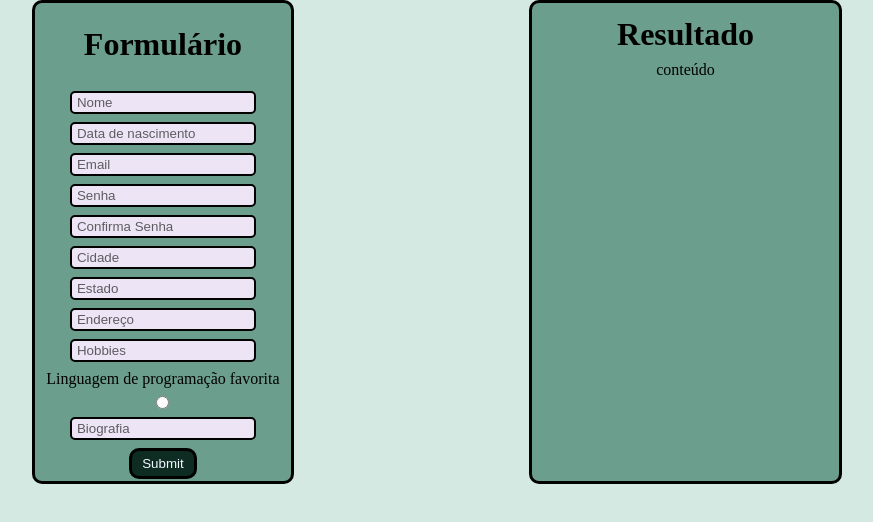
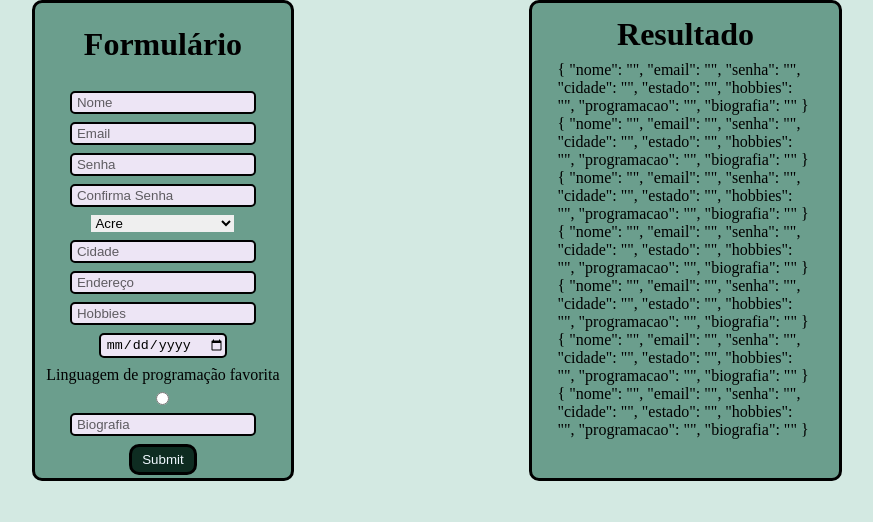
Before and after one commit to lotinmaria/projeto1-Devweb, a Vue app: page / in a window 1280 px wide. Shown: the top 522 px of the page, without its empty margins (203-1076 px from the left). Built offline with nearby package versions, Linux system fonts and the light colour scheme.

Commit message:
Criando as opções do select de estados

```diff
--- a/src/App.vue
+++ b/src/App.vue
@@ -20,25 +20,60 @@ const senhaConfirmada = usuario.senha == confirmaSenha ? true : false
       <form class="form-info" action="">
         <h1 class="titulo">Formulário</h1>
         <input class="input-user" type="text" placeholder="Nome" required />
-        <input class="input-user" type="text" placeholder="Data de nascimento" required />
-        <input class="input-user" type="email" placeholder="Email" required />
-        <input class="input-user" type="password" placeholder="Senha" required />
-        <input class="input-user" type="password" placeholder="Confirma Senha" required />
-        <input class="input-user" type="text" placeholder="Cidade" required />
-        <input class="input-user" type="select" placeholder="Estado" required />
-        <input class="input-user" type="text" placeholder="Endereço" required />
+        <input class="input-user" type="email" placeholder="Email"  />
+        <input class="input-user" type="password" placeholder="Senha"  />
+        <input class="input-user" type="password" placeholder="Confirma Senha"  />
+        <select name="estados" id="estados">
+          <option value="">Acre</option>
+          <option value="">Alagoas</option>
+          <option value="">Amapá</option>
+          <option value="">Amazonas</option>
+          <option value="">Bahia</option>
+          <option value="">Ceará</option>
+          <option value="">Espírito Santo</option>
+          <option value="">Goiás</option>
+          <option value="">Maranhão</option>
+          <option value="">Mato Grosso</option>
+          <option value="">Mato Grosso do Sul</option>
+          <option value="">Minas Gerais</option>
+          <option value="">Pará</option>
+          <option value="">Paraíba</option>
+          <option value="">Paraná</option>
+          <option value="">Penambuco</option>
+          <option value="">Piauí</option>
+          <option value="">Rio de Janeiro</option>
+          <option value="">Rio Grande do Norte</option>
+          <option value="">Rio Grande do Sul</option>
+          <option value="">Rondônia</option>
+          <option value="">Roraima</option>
+          <option value="">Santa Catarina</option>
+          <option value="">São Paulo</option>
+          <option value="">Sergipe</option>
+          <option value="">Tocantins</option>
+          <option value="">Distrito Federal</option>
+        </select>
+        <input class="input-user" type="text" placeholder="Cidade"  />
+        <input class="input-user" type="text" placeholder="Endereço"  />
         <input class="input-user" type="text" placeholder="Hobbies" />
-      <label for="">Linguagem de programação favorita</label>
+        <input class="input-user" type="date" placeholder="Data de nascimento"  />
+        <label for="">Linguagem de programação favorita</label>
       <input class="input-user" type="radio" value="JavaScript" />
       <input class="input-user" type="text" placeholder="Biografia" />
-      <input class="input-button" type="submit" name="" id="" />
+      <input class="input-button" type="submit" name="cuceta" id="pinto" />
     </form>
   </div>
 
   <div class="resultado">
     <h1>Resultado</h1>
     <div class="conteudo">
-      conteúdo
+      <div class="infos">{{ usuario.nome }}</div>
+      <div class="infos">{{ usuario }}</div>
+      <div class="infos">{{ usuario }}</div>
+      <div class="infos">{{ usuario }}</div>
+      <div class="infos">{{ usuario }}</div>
+      <div class="infos">{{ usuario }}</div>
+      <div class="infos">{{ usuario }}</div>
+      <div class="infos">{{ usuario }}</div>
     </div>
 
 
```
